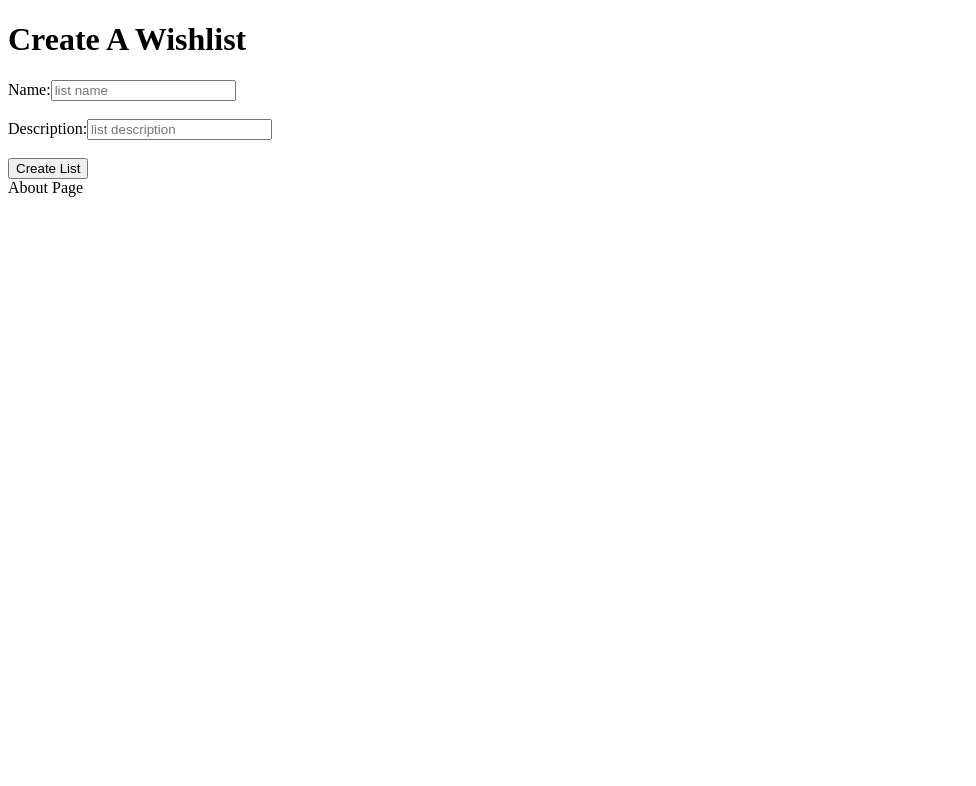
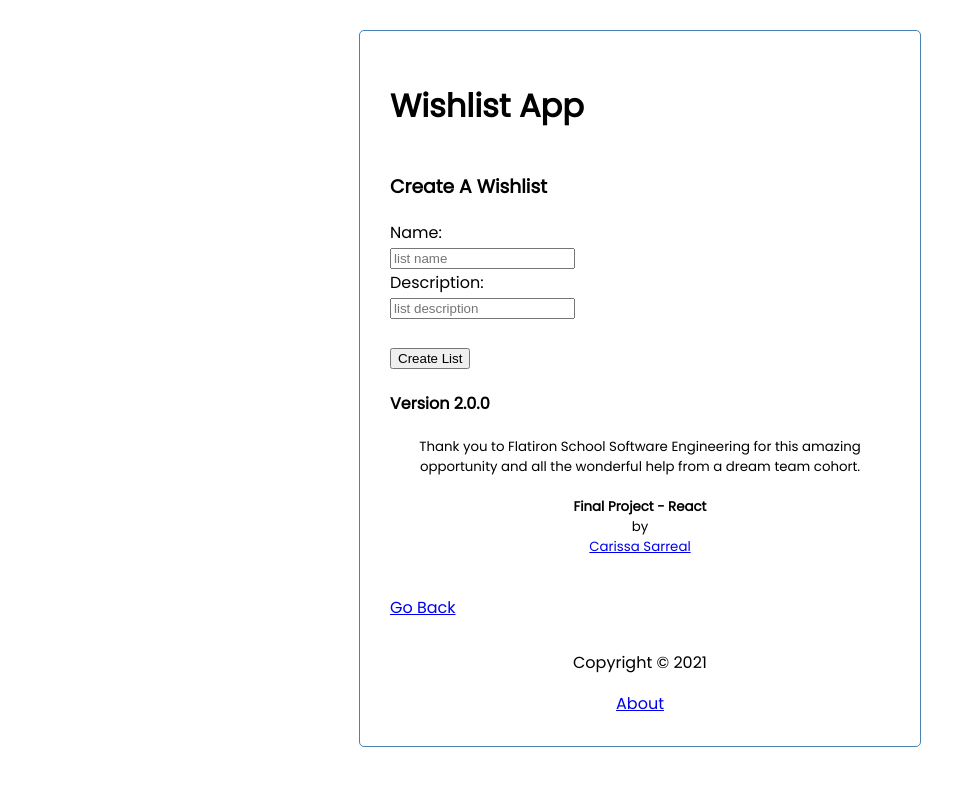
Before and after one commit to imcarissa/wishlist-app, a React (Create React App) app: page /about in a window 1280 px wide. Shown: the top 786 px of the page, without its empty margins (0-976 px from the left). Built offline with nearby package versions, Linux system fonts and the light colour scheme; no server answers.

Commit message:
filled in header, footer, about, and added CSS for index

```diff
--- a/package.json
+++ b/package.json
@@ -8,6 +8,7 @@
     "@testing-library/user-event": "^12.1.10",
     "react": "^17.0.2",
     "react-dom": "^17.0.2",
+    "react-icons": "^4.2.0",
     "react-redux": "^7.2.4",
     "react-router-dom": "^5.2.0",
     "react-scripts": "4.0.3",
--- a/src/components/About.js
+++ b/src/components/About.js
@@ -1,11 +1,19 @@
-import React from 'react'
+import { Link } from 'react-router-dom'
 
 const About = () => {
-    return (
-        <div>
-            About Page
-        </div>
-    )
+  return (
+    <div>
+      <h4>Version 2.0.0</h4>
+      <small><p align="center">
+          Thank you to Flatiron School Software Engineering for this amazing opportunity and all the wonderful help from a dream team cohort.<br/><br/>
+          <strong>Final Project - React</strong><br/>
+          by<br/>
+          <a href="http://github.com/imcarissa/wishlist-app">Carissa Sarreal</a>
+      </p></small>
+      <br/>
+      <Link to='/'>Go Back</Link>
+    </div>
+  )
 }
 
 export default About
--- a/src/components/App.js
+++ b/src/components/App.js
@@ -1,12 +1,15 @@
-import React from 'react'
+import Header from './Header'
+import Footer from './Footer'
 import Router from './Router'
 import WishlistContainer from './WishlistContainer'
 
 const App = () => {
   return (
-    <div>
+    <div className="container">
+      <Header />
       <WishlistContainer />
       <Router />
+      <Footer />
     </div>
   )
 }
--- a/src/components/Footer.js
+++ b/src/components/Footer.js
@@ -1,11 +1,12 @@
-import React from 'react'
+import { Link } from 'react-router-dom'
 
 const Footer = () => {
-    return (
-        <div>
-            Footer
-        </div>
-    )
+  return (
+    <footer>
+      <p>Copyright &copy; 2021</p>
+      <Link to='/about'>About</Link>
+    </footer>
+  )
 }
 
 export default Footer
--- a/src/components/Header.js
+++ b/src/components/Header.js
@@ -1,10 +1,8 @@
-import React from 'react'
-
 const Header = () => {
     return (
-        <div>
-            Header
-        </div>
+        <header className='header'>
+            <h1>Wishlist App</h1>
+        </header>
     )
 }
 
--- a/src/components/Router.js
+++ b/src/components/Router.js
@@ -1,13 +1,11 @@
 import React from 'react'
 import { Switch, Route } from 'react-router-dom'
-import Home from '../components/Home'
 import About from '../components/About'
 import Wishlists from '../components/Wishlists'
 
 const Router = () => {
     return (
         <Switch>
-            <Route exact path='/' component={Home}/>
             <Route exact path='/about' component={About}/>
             <Route exact path='/wishlists' component={Wishlists}/>
         </Switch>
--- a/src/components/WishlistForm.js
+++ b/src/components/WishlistForm.js
@@ -25,11 +25,11 @@ class WishlistForm extends React.Component {
     render() {
         return (
             <form onSubmit={this.handleSubmit}>
-                <h1>Create A Wishlist</h1>
-                <label>Name:</label>
+                <h3>Create A Wishlist</h3>
+                <label>Name:</label><br/>
                 <input type='text' value={this.state.name} onChange={this.handleChange} name='name' placeholder='list name' />
-                <br /><br />
-                <label>Description:</label>
+                <br />
+                <label>Description:</label><br/>
                 <input type='text' value={this.state.description} onChange={this.handleChange} name='description' placeholder='list description' />
                 <br /><br />
                 <input type='submit' value="Create List" />
--- a/src/index.css
+++ b/src/index.css
@@ -13,3 +13,42 @@ body {
     padding: 30px;
     border-radius: 5px;
   }
+
+  .header {
+    display: flex;
+    justify-content: space-between;
+    align-items: center;
+    margin-bottom: 20px;
+  }
+
+  .btn {
+    display: inline-block;
+    background: #000;
+    color: #fff;
+    border: none;
+    padding: 10px 20px;
+    margin: 5px;
+    border-radius: 5px;
+    cursor: pointer;
+    text-decoration: none;
+    font-size: 15px;
+    font-family: inherit;
+  }
+
+  .task {
+    background: #f4f4f4;
+    margin: 5px;
+    padding: 10px 20px;
+    cursor: pointer;
+  }
+
+  .task h3 {
+    display: flex;
+    align-items: center;
+    justify-content: space-between;
+  }
+
+  footer {
+    margin-top: 30px;
+    text-align: center;
+  }
--- a/src/index.js
+++ b/src/index.js
@@ -1,3 +1,4 @@
+import './index.css';
 import React from 'react';
 import ReactDOM from 'react-dom';
 import { createStore, applyMiddleware } from 'redux';
@@ -6,7 +7,6 @@ import thunk from 'redux-thunk';
 import { composeWithDevTools } from 'redux-devtools-extension';
 import { rootReducer } from './reducers/rootReducer'
 import { BrowserRouter as Router } from 'react-router-dom'
-
 import App from './components/App';
 
 const store = createStore (
```
Also changed, not shown: src/components/Button.js (added, +14 -0 lines), src/components/Wishlist.js (added, +12 -0 lines), 2 other files (tests, documents, lock files or other folders).
